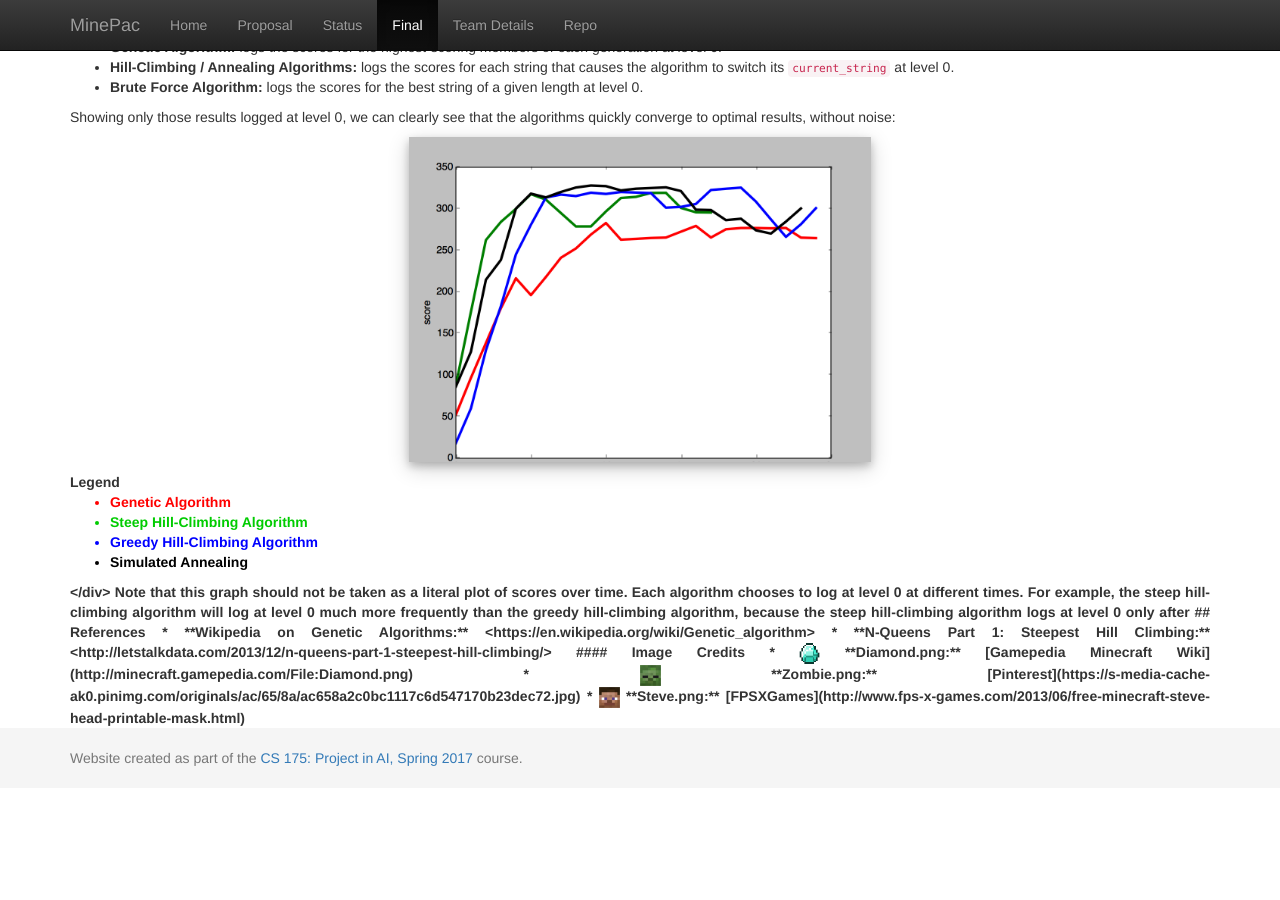
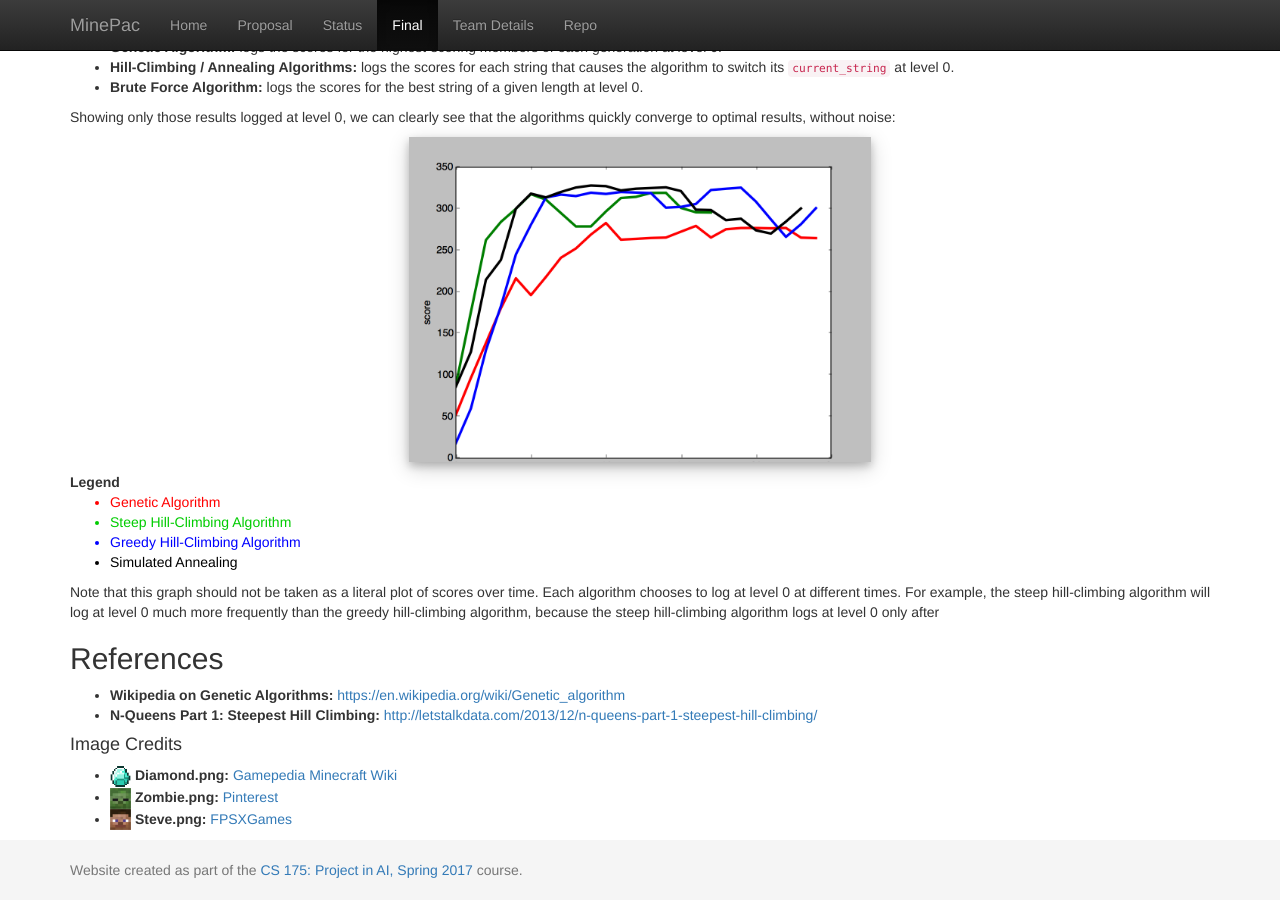
Before and after one commit to r58Playz/MinePac, a Jekyll site: the page built from docs/final.md, in a window 1280 px wide and 900 px high, scrolled down 3501 px. Built offline with Jekyll 4.4.1, drawn with Linux system fonts in a browser that asks for light colours; formulas are drawn with MathJax 3; before the commit the page ends 4289 px from its top, so only the background shows below that.

Commit message:
closed <strong> tag

```diff
--- a/docs/final.md
+++ b/docs/final.md
@@ -153,7 +153,7 @@
 
 <img src="media/log0_comparison.png" alt="Log 0 comparison" style="height: 325px;" />
 <div style="margin-left: auto; margin-right: auto; style: text-align: center;">
-    <strong>Legend<strong>
+    <strong>Legend</strong>
     <ul style="text-align: left;">
         <li style="color: #F00;">Genetic Algorithm</li>
         <li style="color: #0C0;">Steep Hill-Climbing Algorithm</li>
```
